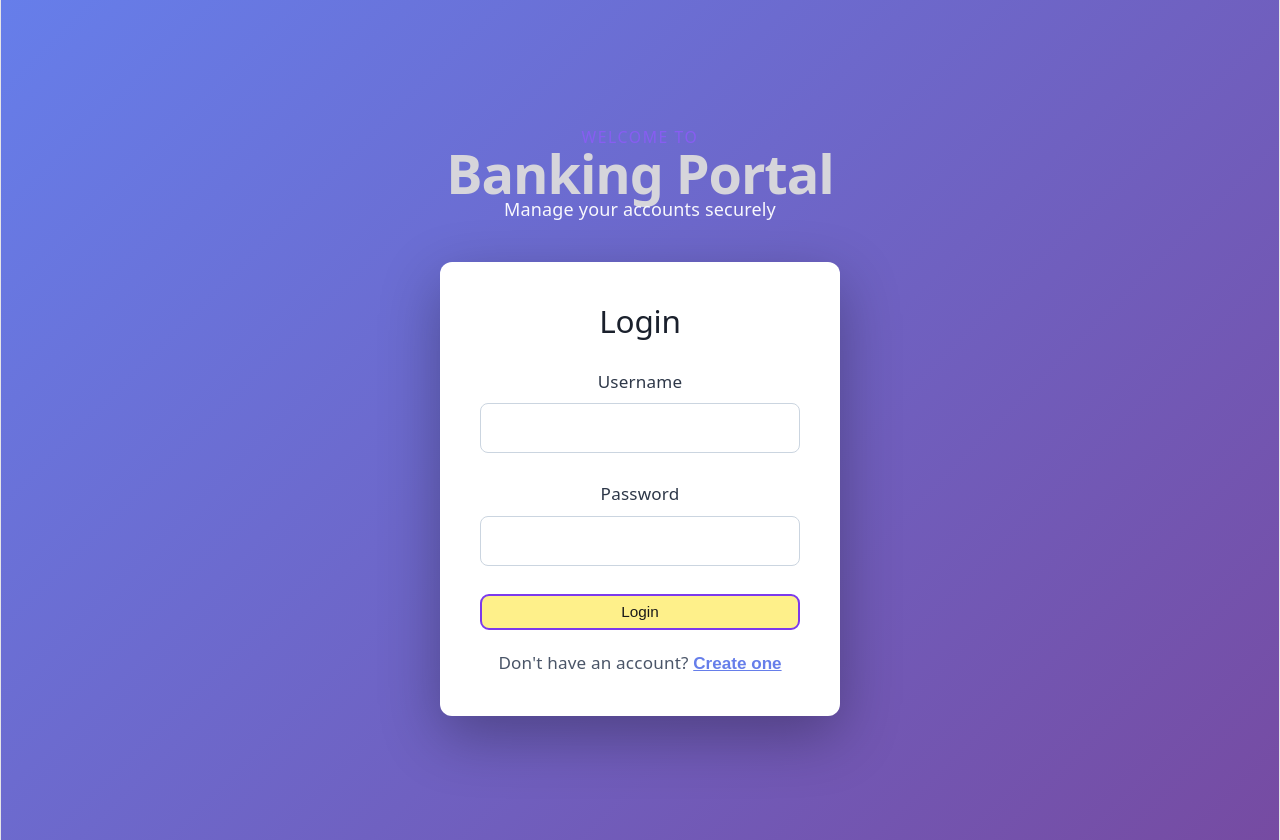
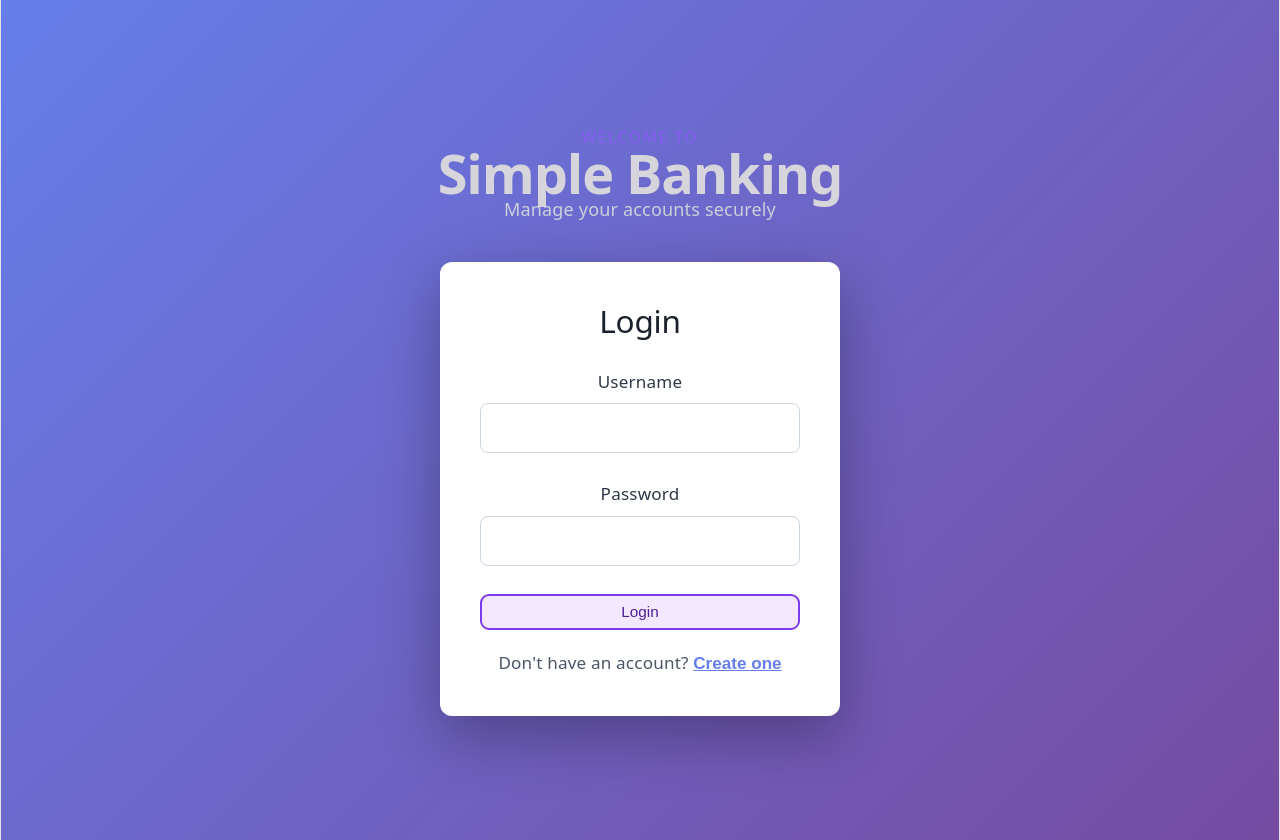
Before and after one commit to ACN1160/CogPractice, a React app in the folder RestAPIwoDB/frontend/: page / in a window 1280 px wide. Built offline with nearby package versions, Linux system fonts and the light colour scheme; no server answers; the HTML template or start-up script is replaced by a standard one.

Commit message:
Changed main home page layout

```diff
--- a/RestAPIwoDB/frontend/src/App.css
+++ b/RestAPIwoDB/frontend/src/App.css
@@ -158,6 +158,11 @@
   color: #1a1a1a;
 }
 
+.action-button.login {
+  background: #3b82f6;
+  color: #fff;
+}
+
 .action-button.delete {
   background: #ef4444;
   color: #fff;
--- a/RestAPIwoDB/frontend/src/pages/AuthHomePage.jsx
+++ b/RestAPIwoDB/frontend/src/pages/AuthHomePage.jsx
@@ -10,7 +10,7 @@
     <div className="auth-container">
       <div className="auth-header">
         <p className="eyebrow">Welcome to</p>
-        <h1>Banking Portal</h1>
+        <h1>Simple Banking</h1>
         <p>Manage your accounts securely</p>
       </div>
 
--- a/RestAPIwoDB/frontend/src/pages/Login.jsx
+++ b/RestAPIwoDB/frontend/src/pages/Login.jsx
@@ -71,7 +71,7 @@
           />
         </label>
         {error && <p className="error-message">{error}</p>}
-        <button type="submit" disabled={loading} className="action-button edit">
+        <button type="submit" disabled={loading} className="action-button login">
           {loading ? 'Logging in...' : 'Login'}
         </button>
       </form>
--- a/RestAPIwoDB/frontend/src/styles/Auth.css
+++ b/RestAPIwoDB/frontend/src/styles/Auth.css
@@ -10,7 +10,7 @@
 
 .auth-header {
   text-align: center;
-  color: white;
+  color: #d1d5db;
   margin-bottom: 40px;
 }
 
```
